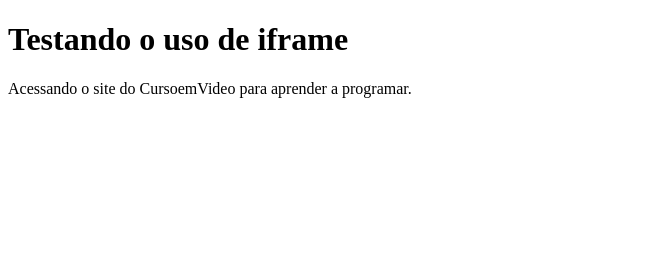
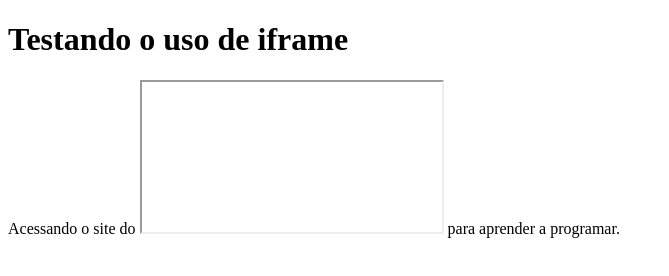
Before and after one commit to MuelTec/html-css, a plain HTML site: page exercicios/ex024/iframe001.html in a window 1280 px wide. Shown: the whole page, without its empty margins (0-669 px from the left). Drawn offline with Linux system fonts and the light colour scheme.

Commit message:
Update iframe001.html

```diff
--- a/exercicios/ex024/iframe001.html
+++ b/exercicios/ex024/iframe001.html
@@ -8,6 +8,11 @@
 </head>
 <body>
     <h1>Testando o uso de iframe </h1>
-    <p>Acessando o site do CursoemVideo para aprender a programar.</p>
+    <p>
+        Acessando o site do
+
+        <iframe src="htpps://www.cursoemvideo.com" frameborder="1"></iframe>
+
+        para aprender a programar.</p>
 </body>
 </html>
```
